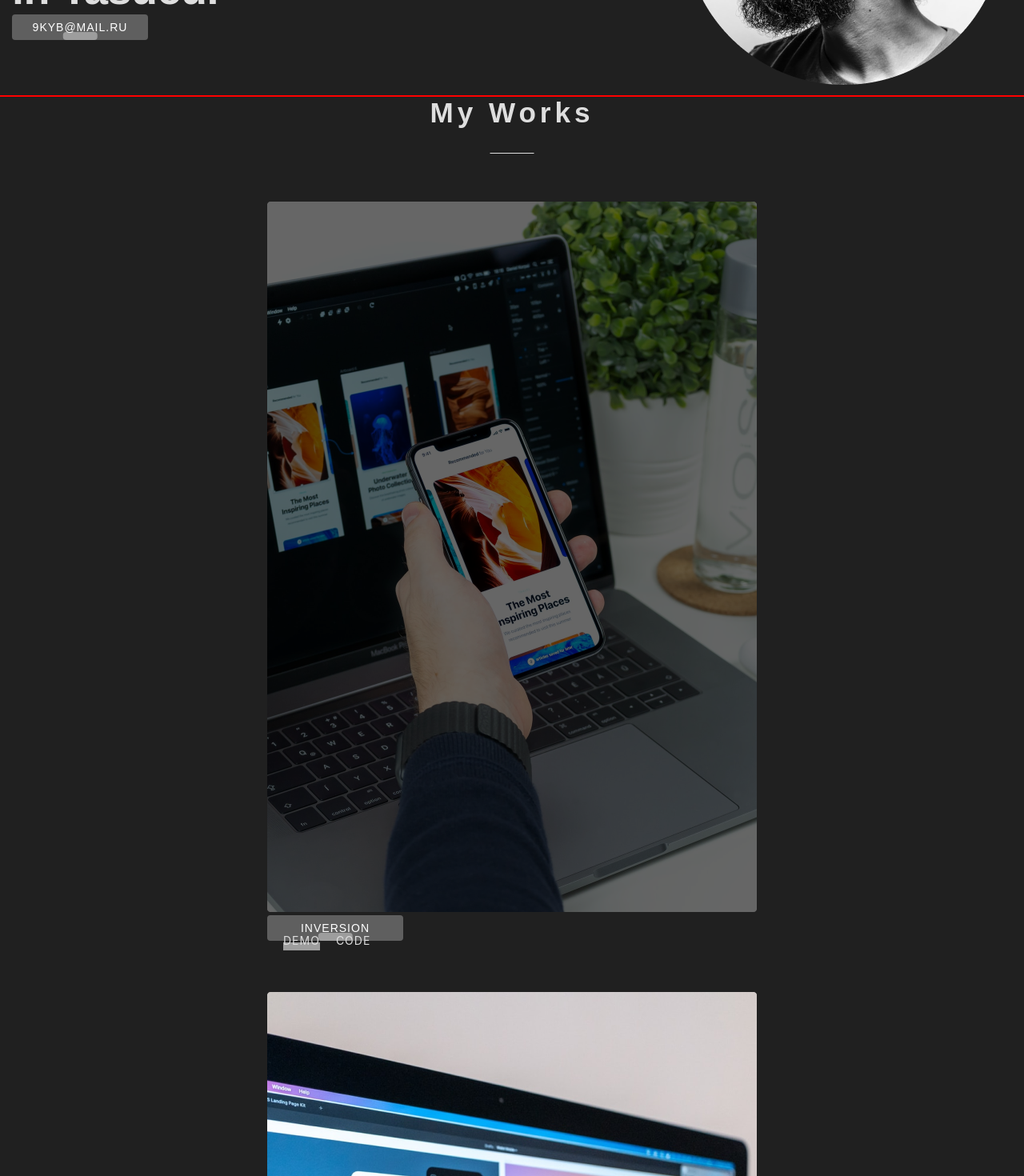
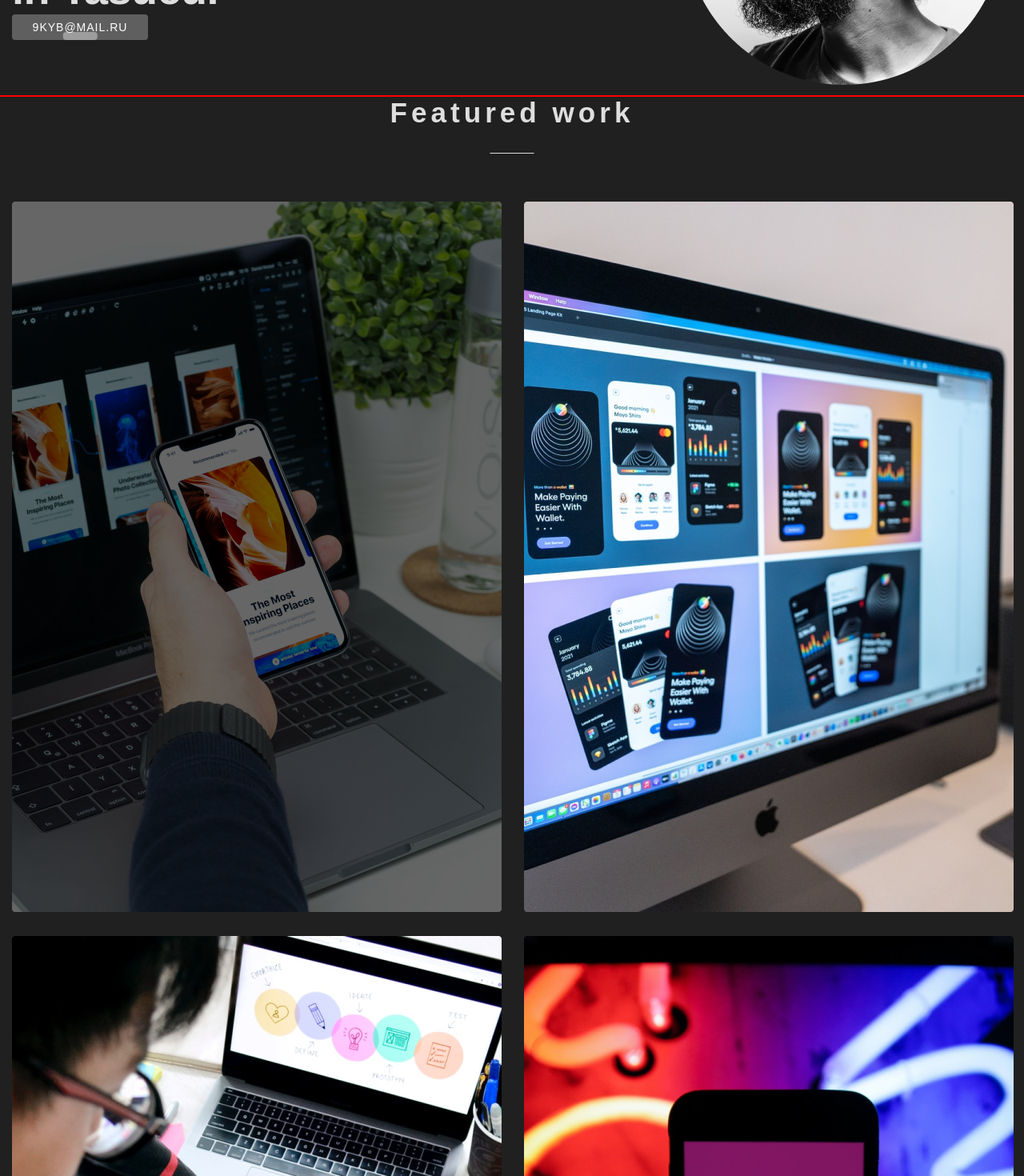
Before and after one commit to IvanBliudnik/myPrj, a React (Create React App) app: page / in a window 1280 px wide. Shown: the part 360-1830 px from the top of the page at 80% size. Built offline with nearby package versions, Linux system fonts and the light colour scheme.

Commit message:
myPrj update commit 1

```diff
--- a/src/layout/sections/works/Works.tsx
+++ b/src/layout/sections/works/Works.tsx
@@ -44,11 +44,10 @@ export const Works = () => {
     return (
         <SW.Works id={"works"}>
             <Container>
-                <SectionTitle>My Works</SectionTitle>
+                <SectionTitle>Featured work</SectionTitle>
                 <FlexContainer justify={"center"} align={"flex-start"} wrap={"wrap"}>
-
                     <AnimatePresence>
-                        {filteredWorks.map((w, index) => {
+                        {worksData.map((w) => {
                             return (
                                 <motion.div style={{width: "auto", flexGrow:1, maxWidth:"612px"}}
                                     layout
@@ -64,7 +63,6 @@ export const Works = () => {
                             )
                         })}
                     </AnimatePresence>
-
                 </FlexContainer>
             </Container>
         </SW.Works>
--- a/src/layout/sections/works/work/Work.tsx
+++ b/src/layout/sections/works/work/Work.tsx
@@ -1,5 +1,4 @@
 import React from 'react';
-import {Link} from "../../../../components/Link";
 import {StyleButton} from "../../../../components/Button";
 import {SW} from "./WorksStyles"
 
@@ -17,10 +16,6 @@ export const Work:React.FC<WorkPropsType> = (props: WorkPropsType) => {
                     InVersion
                 </StyleButton>
             </SW.ImageWrapper>
-            <SW.Description>
-                <Link active href={"#"}>demo</Link>
-                <Link href={"#"}>code</Link>
-            </SW.Description>
         </SW.Work>
     );
 };
--- a/src/layout/sections/works/work/WorksStyles.tsx
+++ b/src/layout/sections/works/work/WorksStyles.tsx
@@ -25,9 +25,9 @@ const Work = styled.div`
         }
     }
 
-        // @media ${Theme.media.desktop} {
-    //     max-width: 540px;
-    // }
+        @media ${Theme.media.desktop} {
+        max-width: 540px;
+    }
 `
 
 const ImageWrapper = styled.div`
@@ -36,7 +36,8 @@ const ImageWrapper = styled.div`
     width: 612px;
     height: 888px;
     border-radius: 4px;
-    background: rgba(0, 0, 0, 0.6),
+
+
     ${StyleButton} {
     display: flex;
     justify-content: center;
@@ -103,9 +104,6 @@ const Text = styled.p`
     margin: 14px 0 10px;
     color: #ffffff;
 `
-const Description = styled.div`
-    padding: 25px 20px;
-`
 
 
 export const SW = {
@@ -114,6 +112,5 @@ export const SW = {
     Image,
     Title,
     Text,
-    Description,
     ImageWrapper,
 }
```
